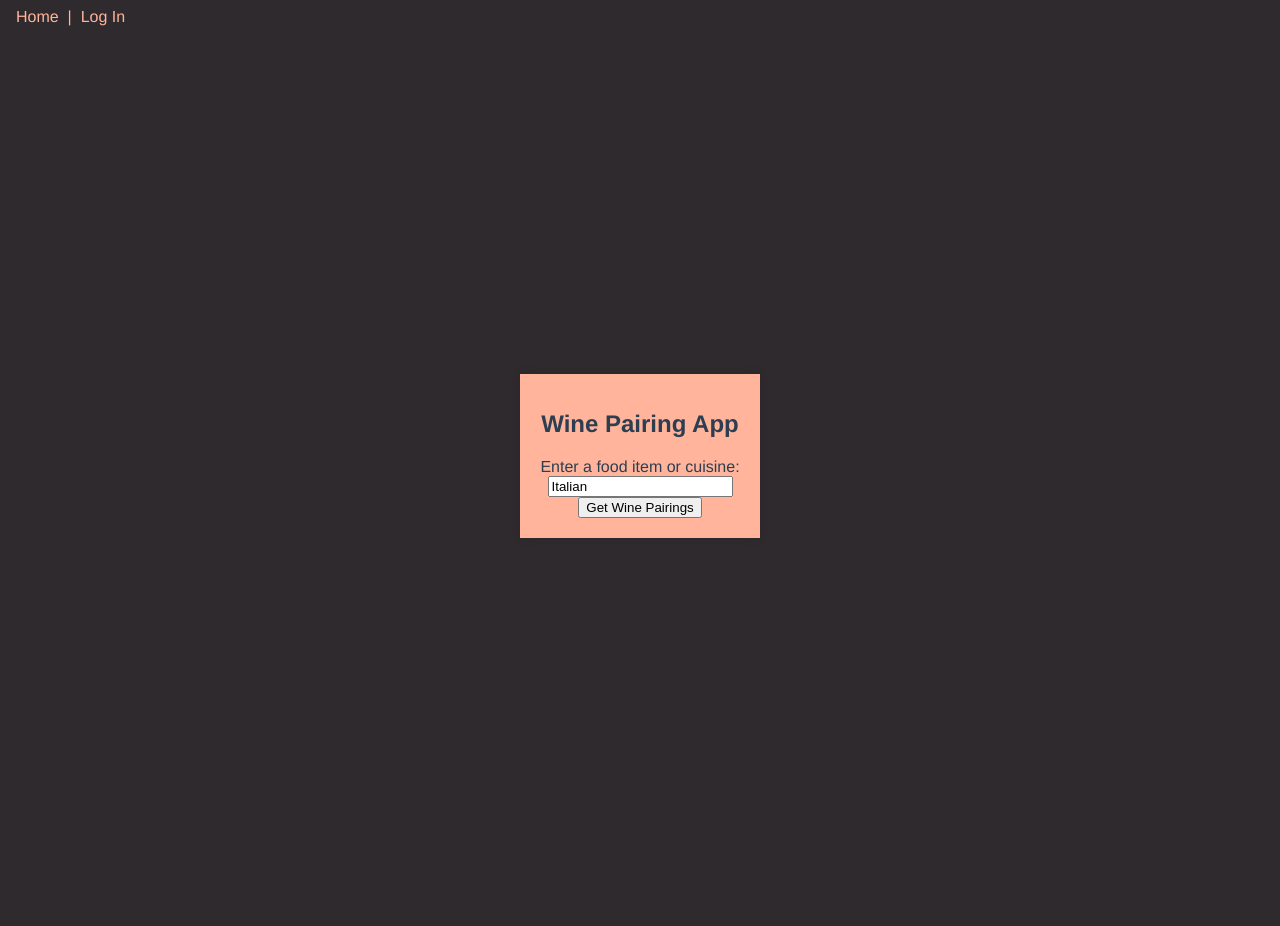
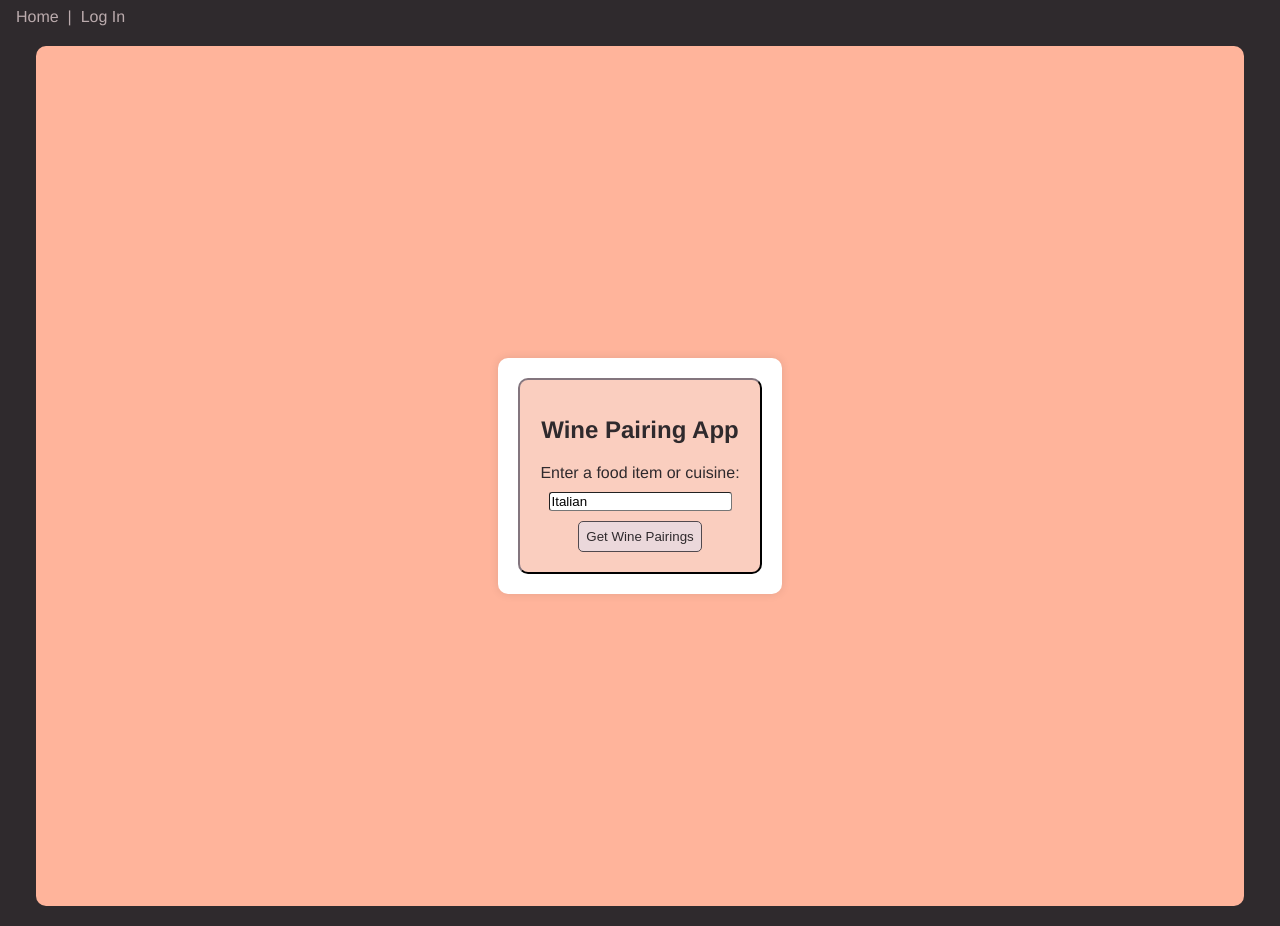
Before and after one commit to caleighschmid/wine-pairing-app, a Vue app in the folder vue/: page /wine-recommendation in a window 1280 px wide. Before the commit the page ends 834 px from the top, so only its background shows below. Built offline with nearby package versions, Linux system fonts and the light colour scheme.

Commit message:
added more styling

```diff
--- a/vue/src/App.vue
+++ b/vue/src/App.vue
@@ -26,10 +26,11 @@
   Rose quartz: #BBABAD
   Dutch White: #F6E1C0
   Mint green: #D0F0ED
+  rgb(255, 180, 155)
 */
 
 .router-link{
-  color: rgb(255, 180, 155);
+  color: #BBABAD;
   text-decoration: none;
 }
 
@@ -38,7 +39,7 @@
 }
 
 .router-dash{
-  color: rgb(255, 180, 155);
+  color: #BBABAD;
 }
 
 body {
--- a/vue/src/components/WineRecommendation.vue
+++ b/vue/src/components/WineRecommendation.vue
@@ -35,7 +35,9 @@
                     </div>
 
                     <p>{{ wineRec.specificRec.description }}</p>
-                    <p>${{ formatPrice(wineRec.specificRec.price) }}</p>
+                    <div id="price-div">
+                        <p id="price">${{ formatPrice(wineRec.specificRec.price) }}</p>
+                    </div>
                 </div>
             </div>
         </div>
@@ -124,8 +126,13 @@ export default {
 
 <style scoped>
 .section-title {
-    font-size: 24px;
+    font-size: 27px;
     margin-bottom: 10px;
+    padding: 10px;
+    /* background-color: #1A615F;
+    color: #f4eaeb; */
+    /* border-bottom: #0d3231 3px solid; */
+
 }
 
 .pairings-list {
@@ -135,7 +142,7 @@ export default {
 }
 
 .pairings-list li {
-    background-color: #f5f5f5;
+    background-color: #ebd8db;
     padding: 8px;
     margin-bottom: 5px;
     border-radius: 5px;
@@ -150,6 +157,24 @@ export default {
 .recommendation img {
     max-width: 100%;
     height: auto;
-    max-height:max-content
+    max-height: 350px;
 }
+
+#price {
+    background-color: #e2ced0;
+    margin-left: 240px;
+    margin-right: 240px;
+    padding-top: 5px;
+    padding-bottom: 5px;
+    border-radius: 10px;
+}
+
+#price-div{
+    /* width: 100px;
+    height: 30px;
+    background-color: #BBABAD; */
+    /* display: flex;
+    flex-direction: column; */
+}
+
 </style>
--- a/vue/src/views/WinePairingView.vue
+++ b/vue/src/views/WinePairingView.vue
@@ -1,6 +1,7 @@
 <template>
     <div id="wine-pairing-box">
-        <div class="content-box">
+        <div id="content-box">
+            <div id="starter-box">
                 <h1>Wine Pairing App</h1>
                 <label for="foodInput">Enter a food item or cuisine:</label>
                 <br>
@@ -11,10 +12,10 @@
                 <div class="loading" v-if="isLoading">
                     <img src="../assets/wine gif.gif" alt="animated wine pour gif">
                 </div>
+            </div>
 
             <WineRecommendation :wineRec="wineRec" :searchPerformed="searchPerformed" :foodInput="foodInput"
                 :invalidSearch="invalidSearch" />
-
 
         </div>
     </div>
@@ -92,23 +93,68 @@ export default {
     align-items: center;
     justify-content: center;
     min-height: 100vh;
+    background-color: rgb(255, 180, 155);
+    margin: 20px;
+    padding: 30px;
+    border-radius: 10px;
 }
 
-.content-box {
+#content-box {
     font-family: Avenir, Helvetica, Arial, sans-serif;
     -webkit-font-smoothing: antialiased;
     -moz-osx-font-smoothing: grayscale;
     text-align: center;
-    color: #2c3e50;
-    margin-top: 60px;
+    color: #2F2A2D;
+    /* margin-top: 60px; */
     max-width: 600px;
     padding: 20px;
     box-shadow: 0 0 10px rgba(0, 0, 0, 0.1);
-    background-color: rgb(255, 180, 155);
+    background-color: white;
+    border-radius: 10px;
+
+}
+
+#starter-box{
+    border-color: #2F2A2D;
+    border-width: 2px;
+    border-style: outset;
+    padding: 20px;
+    background-color: rgb(250, 206, 191);
+    border-radius: 10px;
+
 }
 
 h1 {
     font-size: 24px;
     margin-bottom: 20px;
 }
+
+input {
+    margin-top: 10px;
+    border-radius: 3px;
+    border-width: 1px;
+}
+
+button {
+    margin-top: 10px;
+    padding: 7px;
+    background-color: #ebd8db;
+    border-width: 1px;
+    border-color: #51494e;
+    color: #2F2A2D;
+    border-style: solid;
+    border-radius: 5px;
+}
+
+button:hover {
+    background-color: #d1bec1;
+    cursor: pointer;
+}
+
+.loading{
+    margin-top: 20px;
+    border-color: #1A615F;
+    border-width: 1px;
+    border-style: solid;
+}
 </style>
```
Lines whose indentation alone changed are shown as unchanged.
